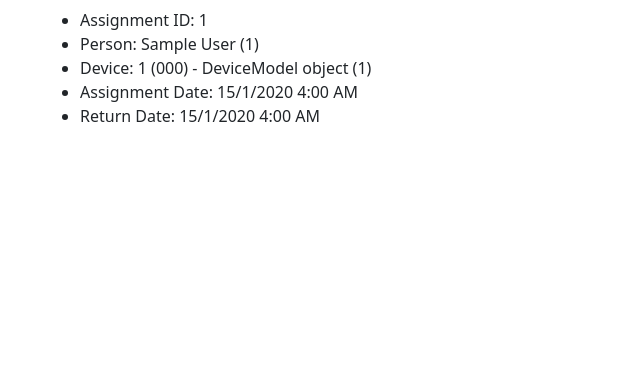
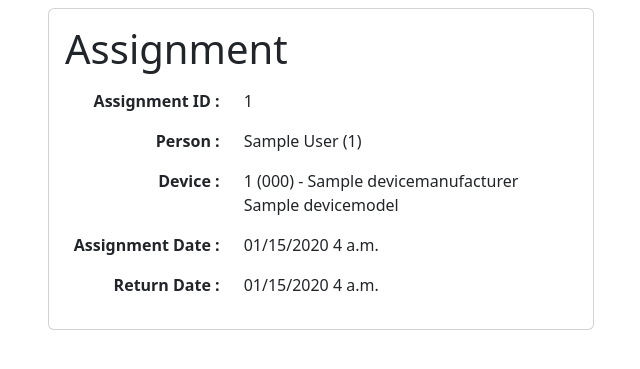
Before and after one commit to matthttam/inventory, a Django app: template inventory/assignments/templates/assignments/deviceassignment_detail.html in a window 1280 px wide. Shown: the part 56-425 px from the top of the page, without its empty margins (34-674 px from the left). Run offline with Django 4.2, Linux system fonts and the light colour scheme; the template is opened without the code that fills it: values that come from a table or form of the project are taken from there, others are empty; tables that the repository leaves empty hold one stand-in row (values such as "Sample post"); parts of the project's set-up code (start-up, migrations or seed data) failed here and were passed over; some libraries are stand-ins or nearby versions.

Commit message:
Built out datatables and cleaned up device assignment templates.

```diff
--- a/inventory/assignments/templates/assignments/deviceassignment_confirm_delete.html
+++ b/inventory/assignments/templates/assignments/deviceassignment_confirm_delete.html
@@ -9,9 +9,9 @@
         {% block infobox %}
         {% include 'assignments/deviceassignment_infobox.html'%}
         {% endblock infobox %}
-
         {{ form }}
-        <input type="submit" value="Confirm">
+        <a class="button btn btn-danger mx-3 p-3" type="submit">Delete {{ object }}</a>
+        <a class="button btn btn-primary mx-3 p-3" href="{%url 'assignments:detail' object.id%}">Cancel</a>
     </form>
 
 {% endblock content %}
--- /dev/null
+++ b/inventory/assignments/templates/assignments/deviceassignment_control_buttons.html
@@ -0,0 +1,10 @@
+{% if perms.assignments.change_deviceassignment %}
+  <a class="btn btn-primary mx-3 p-3" role="button" href="{% url 'assignments:edit' deviceassignment.id%}">Edit Assignment</a>
+{% endif %}
+
+{% if perms.assignments.delete_deviceassignment %}
+  <a class="btn btn-danger mx-3 p-3" role="button" href="{% url 'assignments:delete' deviceassignment.id%}">Delete Assignment</a>
+{% endif %}
+{% if perms.assignments.view_deviceassignment %}
+  <a class="btn btn-primary mx-3 p-3" role="button" href="{% url 'assignments:index' %}" >Assignment List</a>
+{% endif %}
--- a/inventory/assignments/templates/assignments/deviceassignment_detail.html
+++ b/inventory/assignments/templates/assignments/deviceassignment_detail.html
@@ -7,19 +7,8 @@
 {% if deviceassignment %}
 
 {% block infobox %}
-{% include 'assignments/deviceassignment_infobox.html'%}
+{% include 'assignments/deviceassignment_infobox.html' with bottom_infobox_card='assignments/deviceassignment_control_buttons.html'%}
 {% endblock infobox %}
-
-{% if perms.assignments.change_deviceassignment %}
-  <a class="btn btn-primary m-2" role="button" href="{% url 'assignments:edit' deviceassignment.id%}">Edit Assignment</a>
-{% endif %}
-
-{% if perms.assignments.delete_deviceassignment %}
-  <a class="btn btn-danger m-2" role="button" href="{% url 'assignments:delete' deviceassignment.id%}">Delete Assignment</a>
-{% endif %}
-{% if perms.assignments.view_deviceassignment %}
-  <a class="btn btn-primary m-2" role="button" href="{% url 'assignments:index' %}" >Assignment List</a>
-{% endif %}
 
 {% else %}
 
--- a/inventory/assignments/templates/assignments/deviceassignment_infobox.html
+++ b/inventory/assignments/templates/assignments/deviceassignment_infobox.html
@@ -1,8 +1,23 @@
 {% load tz %}
-<ul>
-    <li>Assignment ID: {{deviceassignment.id}}</li>
-    <li>Person: {{deviceassignment.person}}</li>
-    <li>Device: {{deviceassignment.device}}</li>
-    <li>Assignment Date: {{deviceassignment.assignment_datetime|localtime}}</li>
-    <li>Return Date: {{deviceassignment.return_datetime|default:""}}</li>
-  </ul>
+<div class="row">
+  <div class="col md-3">
+    <div class="card" style="width: 100%;">
+      <div class="card-body">
+        <h1 class="card-title">Assignment</h1>
+        <p class="card-text fs-5">
+          <div class="row">
+            <div class="col-md-4 fw-bold text-end">Assignment ID :</div><div class="col md-1 text-start">{{deviceassignment.id}}</div></p>
+            <div class="col-md-4 fw-bold text-end">Person :</div><div class="col md-1 text-start">{{deviceassignment.person}}</div></p>
+            <div class="col-md-4 fw-bold text-end">Device :</div><div class="col md-1 text-start">{{deviceassignment.device}}</div></p>
+            <div class="col-md-4 fw-bold text-end">Assignment Date :</div><div class="col md-1 text-start">{{deviceassignment.assignment_datetime|localtime|date:"SHORT_DATETIME_FORMAT"}}</div></p>
+            <div class="col-md-4 fw-bold text-end">Return Date :</div><div class="col md-1 text-start">{{deviceassignment.return_datetime|localtime|date:"SHORT_DATETIME_FORMAT"|default:""}}</div></p>
+          </div>
+          {% if bottom_infobox_card %}
+            {% include bottom_infobox_card %}
+          {% endif %}
+      </div>
+    </div>
+  </div>
+  <div class="col md-9">
+  </div>
+</div>
--- a/inventory/assignments/templates/assignments/deviceassignment_list.html
+++ b/inventory/assignments/templates/assignments/deviceassignment_list.html
@@ -14,7 +14,7 @@
 
 {% block content %}
 
-    <table id="assignment_list" class="table table-striped table-bordered">
+    <table id="assignment_list" class="table table-striped table-bordered nowrap" style="width:100%">
         <thead>
             <tr>
                 <th>ID</th>
--- a/inventory/devices/models.py
+++ b/inventory/devices/models.py
@@ -24,6 +24,9 @@ class DeviceManufacturer(models.Model):
 class DeviceModel(models.Model):
     name = models.CharField(max_length=255)
     manufacturer = models.ForeignKey("DeviceManufacturer", on_delete=models.CASCADE)
+
+    def __str__(self):
+        return f"{self.manufacturer} {self.name}"
 
 
 class Device(models.Model):
--- a/inventory/inventory/settings.py
+++ b/inventory/inventory/settings.py
@@ -139,6 +139,10 @@ FORMAT_MODULE_PATH = [
 STATIC_URL = env("STATIC_URL")
 STATIC_ROOT = Path(BASE_DIR.parent).joinpath(env("STATIC_PATH"))
 
+STATICFILES_DIRS = [
+    BASE_DIR / "static",
+]
+
 # Default primary key field type
 # https://docs.djangoproject.com/en/4.0/ref/settings/#default-auto-field
 
```
Also changed, not shown: inventory/assignments/static/assignments/deviceassignment_list.js (+26 -7 lines), inventory/static/inventory/datatable_defaults.js (added, +29 -0 lines), inventory/templates/datatables.html (+11 -1 lines).
